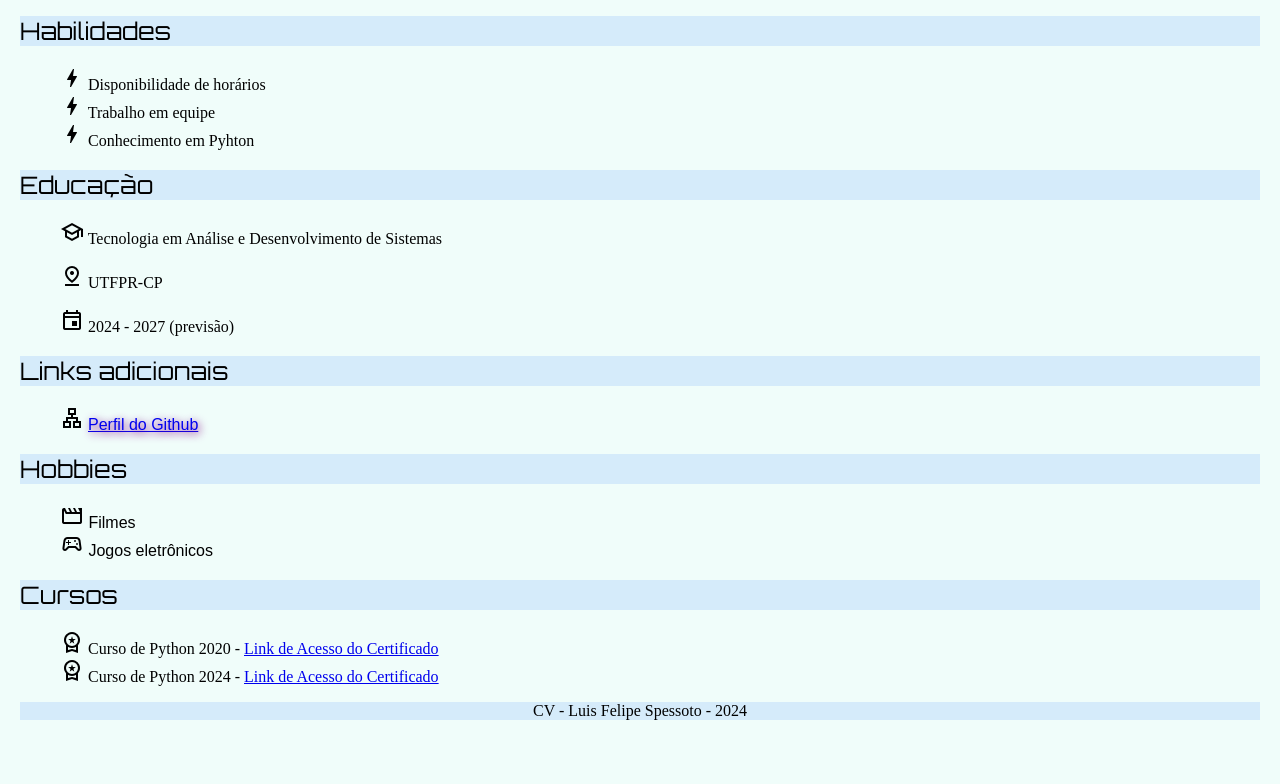
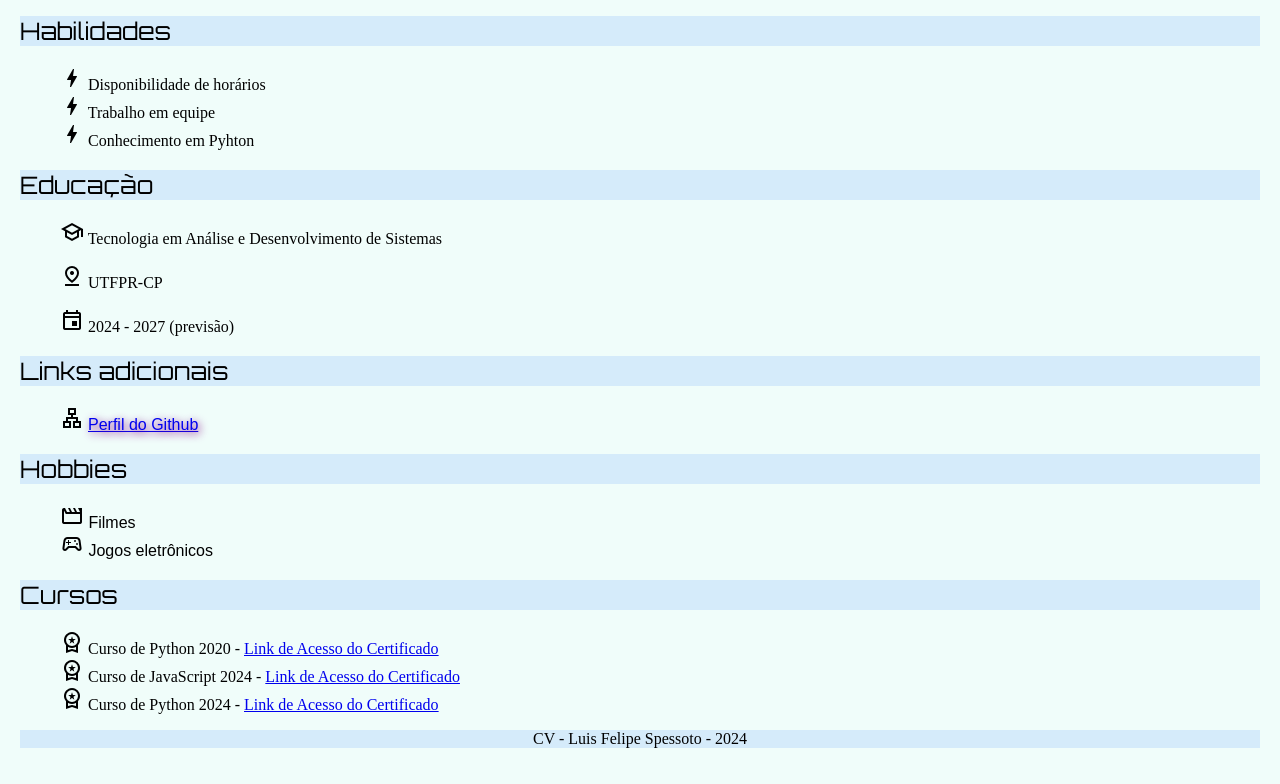
Before and after one commit to Luis-Spessoto/CV, a plain HTML site: page index.html in a window 1280 px wide. Shown: the part 783-1567 px from the top of the page. Before the commit the page ends 1539 px from the top, so only its background shows below. Drawn offline with Linux system fonts and the light colour scheme; a web font is replaced by a local one.

Commit message:
Update index.html

```diff
--- a/index.html
+++ b/index.html
@@ -68,8 +68,9 @@
 
         <h2 class="orbitron-tst"> Cursos</h2>
         <ul id="itens">
-            <li><i class = "material-icons-outlined">workspace_premium</i> Curso de Python 2020 - <a href="https://www.cursoemvideo.com/certificates/certificado/?course_id=26338&cert-nonce=ab3229603c" target="_blank">Link de Acesso do Certificado</a></li>
-            <li><i class = "material-icons-outlined">workspace_premium</i> Curso de Python 2024 - <a href="https:https://www.udemy.com/certificate/UC-504515b0-5a39-4e09-bc67-642663aeb46c/" target="_blank">Link de Acesso do Certificado</a></li>
+            <li><i class = "material-icons-outlined">workspace_premium</i> Curso de Python 2020 - <a href="https://www.cursoemvideo.com/certificates/certificado/?course_id=26338&cert-nonce=f88e523a38" target="_blank">Link de Acesso do Certificado</a></li>
+            <li><i class = "material-icons-outlined">workspace_premium</i> Curso de JavaScript 2024 - <a href="https://www.cursoemvideo.com/certificates/certificado/?course_id=27745&cert-nonce=21f3f7f556" target="_blank">Link de Acesso do Certificado</a></li>
+            <li><i class = "material-icons-outlined">workspace_premium</i> Curso de Python 2024 - <a href="https://www.udemy.com/certificate/UC-504515b0-5a39-4e09-bc67-642663aeb46c/" target="_blank">Link de Acesso do Certificado</a></li>
         </ul>
     </section>
 
```
